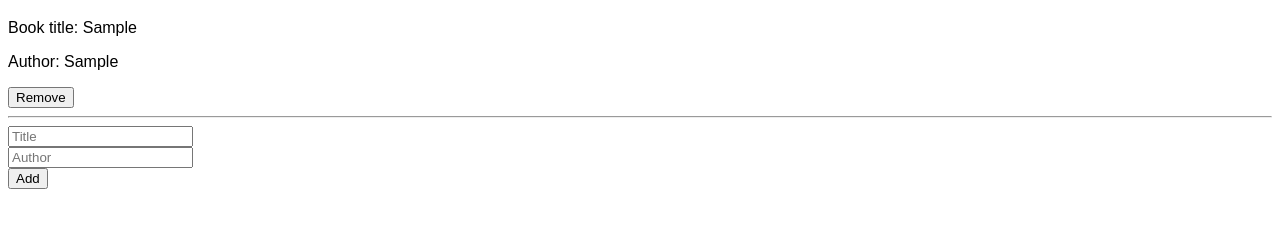
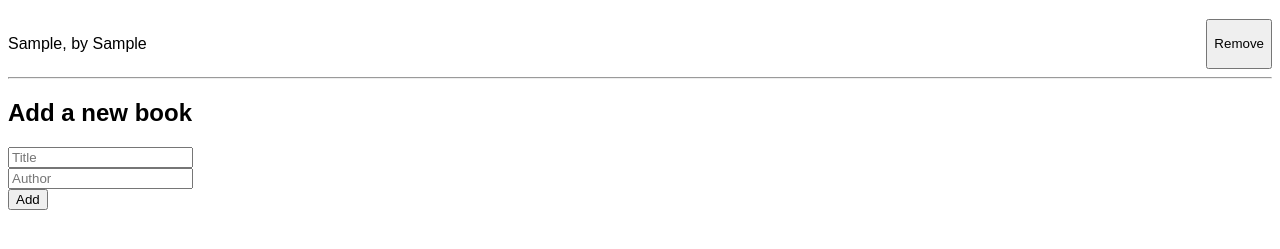
Before and after one commit to yaredtekle022/Awesome_books, a website: page index.html in a window 1280 px wide. Both pictures are taken after typing "Sample", "Sample" into the empty fields and a click on the button "Add". Shown: the part 61-310 px from the top of the page. Drawn offline with Linux system fonts and the light colour scheme.

Commit message:
changed the code in the automaticaly generated code to match with the output required and added the required styling

```diff
--- a/index.html
+++ b/index.html
@@ -14,6 +14,7 @@
 
 </section>
 <section class="adding-books">
+    <h2>Add a new book</h2>
     <form id="form" action="">
         <div class="form-group">
             <input id="book-title" type="text" placeholder="Title" required name="title">
--- a/script.js
+++ b/script.js
@@ -27,10 +27,12 @@ class Book {
       const booksTable = document.getElementById('book-list-container');
       bookItem.classList.add('book-item');
       bookItem.innerHTML = `
-          <p>Book title: ${book.title}</p>
-          <p>Author: ${book.author}</p>
+      <div>
+          <p>${book.title}, by ${book.author}</p>
           <button class="remove" id=${book.title}>Remove</button>
-        <hr/>`;
+      </div>
+      <hr/>
+      `;
       booksTable.appendChild(bookItem);
 
       const removeBtn = bookItem.querySelector('.remove');
--- a/style.css
+++ b/style.css
@@ -5,3 +5,12 @@ body {
 h1 {
   color: blueviolet;
 }
+
+.book-item div {
+  display: flex;
+  justify-content: space-between;
+}
+
+.book-item:nth-child(even) {
+  background-color: rgb(180, 176, 176);
+}
```
